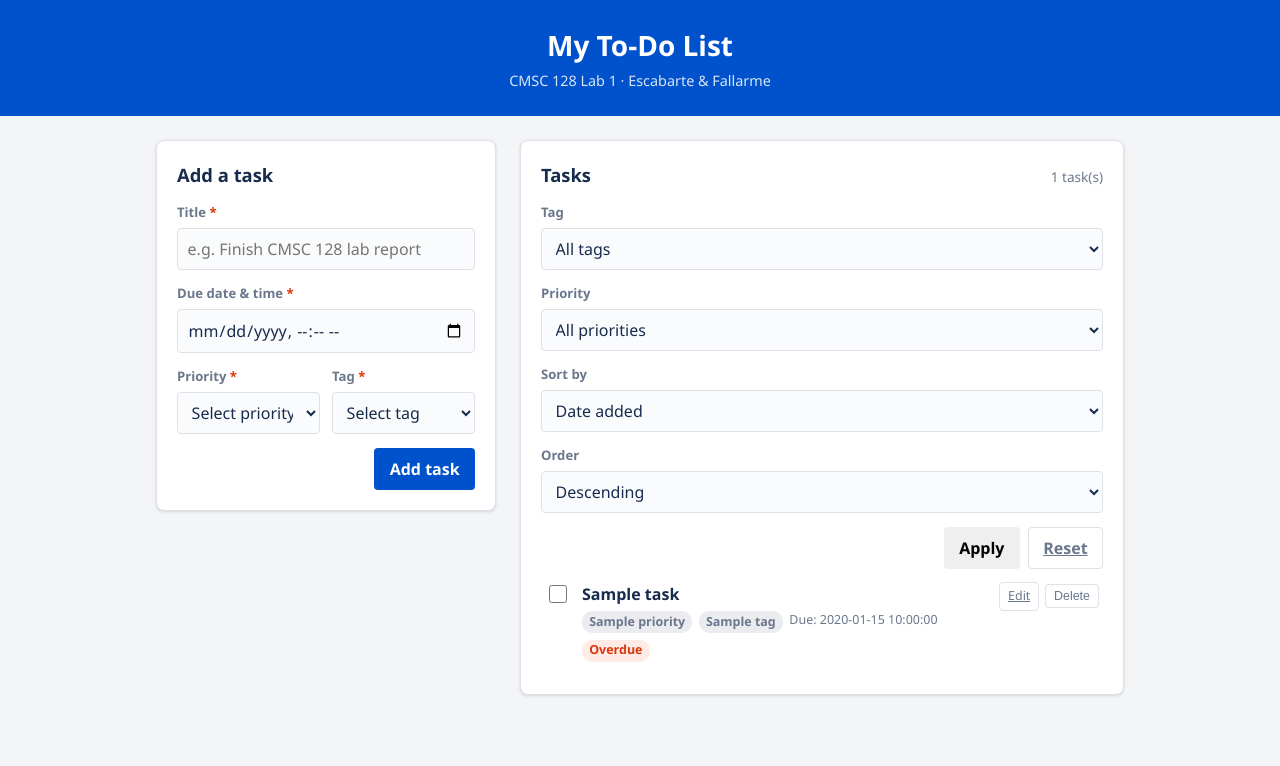
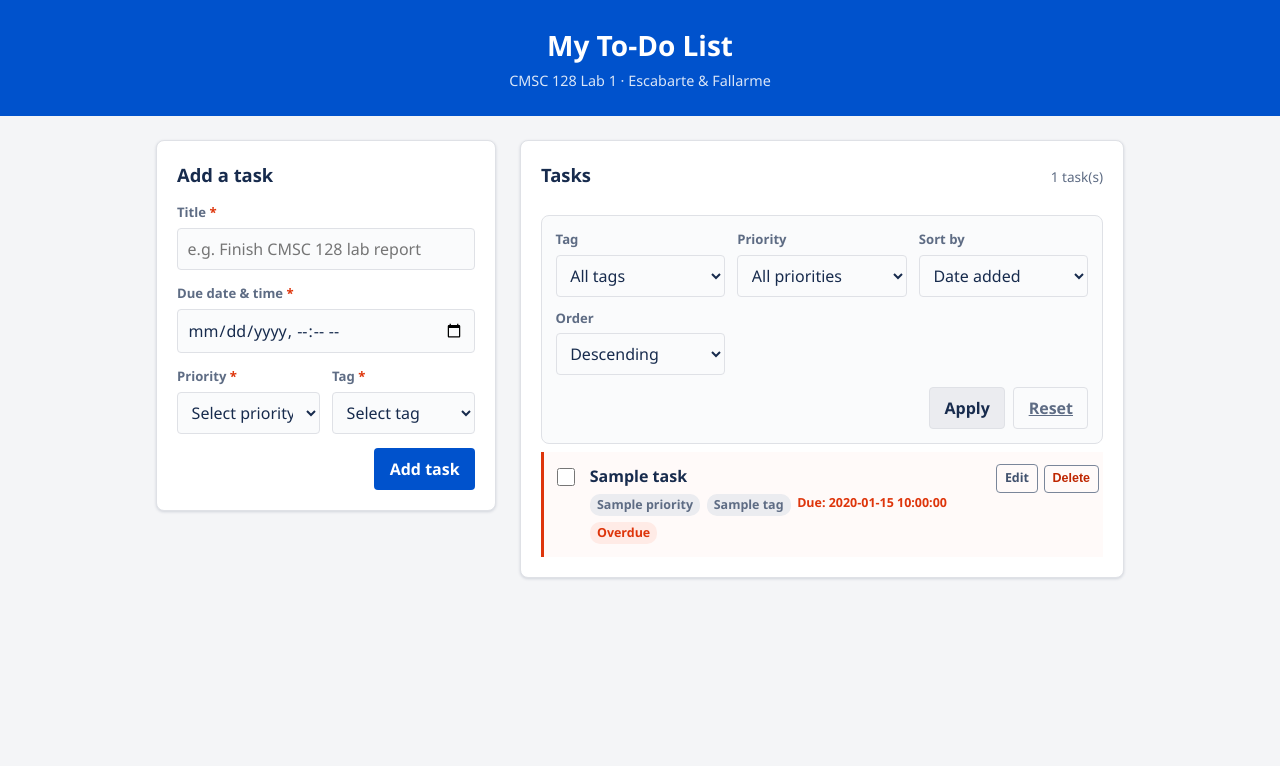
Before and after one commit to Matty-05/cmsc128-Lab1_CRUD_Escabarte_Fallarme, a Flask app: template templates/index.html in a window 1280 px wide. Shown: the top 766 px of the page. Run offline with Flask 3, Linux system fonts and the light colour scheme; the template is opened without the code that fills it: most values are stand-ins (such as "Sample title", 1, 10 or a date in 2020).

Commit message:
ux: style unstyled filter/task classes and fix low-contrast action buttons

```diff
--- a/static/css/style.css
+++ b/static/css/style.css
@@ -3,10 +3,12 @@
   --surface: #ffffff;
   --border: #dfe1e6;
   --text: #172b4d;
-  --text-muted: #6b778c;
+  --text-muted: #5e6c84;
   --primary: #0052cc;
   --primary-dark: #0747a6;
   --danger: #de350b;
+  --danger-text: #bf2600;
+  --control-border: #7a869a;
 
   --priority-high: #de350b;
   --priority-low: #00875a;
@@ -194,12 +196,47 @@ body {
 .btn-primary { background: var(--primary); color: #fff; }
 .btn-primary:hover { background: var(--primary-dark); }
 
+.btn-secondary {
+  background: #ebecf0;
+  color: var(--text);
+  border-color: var(--border);
+}
+.btn-secondary:hover { background: #dfe1e6; }
+
 .btn-ghost {
   background: transparent;
   color: var(--text-muted);
   border-color: var(--border);
 }
 .btn-ghost:hover { background: #ebecf0; }
+
+/* Filter + sort bar */
+.filter-form {
+  display: grid;
+  grid-template-columns: repeat(auto-fit, minmax(140px, 1fr));
+  align-items: end;
+  gap: 0.75rem;
+  margin: 0.75rem 0 0.5rem;
+  padding: 0.85rem;
+  background: #fafbfc;
+  border: 1px solid var(--border);
+  border-radius: var(--radius);
+  min-inline-size: 0; /* fieldset defaults to min-content; grid needs this */
+}
+
+.filter-form legend {
+  padding: 0 0.35rem;
+  font-size: 0.8rem;
+  font-weight: 700;
+  letter-spacing: 0.02em;
+  text-transform: uppercase;
+  color: var(--text-muted);
+}
+
+.filter-form .field { margin-bottom: 0; }
+
+/* Buttons always get their own full-width row, right-aligned. */
+.filter-actions { grid-column: 1 / -1; }
 
 /* Task list */
 .list-header {
@@ -222,6 +259,7 @@ body {
   gap: 0.75rem;
   padding: 0.8rem 0.25rem;
   border-bottom: 1px solid var(--border);
+  transition: opacity 0.15s ease;
 }
 
 .task-item:last-child { border-bottom: none; }
@@ -232,6 +270,11 @@ body {
   margin-top: 0.2rem;
   cursor: pointer;
   flex-shrink: 0;
+}
+
+.toggle-form {
+  display: flex;
+  margin: 0;
 }
 
 .task-body { flex: 1; min-width: 0; }
@@ -247,6 +290,24 @@ body {
   color: var(--text-muted);
 }
 .task-item.done { background: #f7f8f9; }
+
+/* Past its due date and not yet done. */
+.task-item.overdue-task {
+  border-left: 3px solid var(--danger);
+  padding-left: 0.55rem;
+  background: #fffaf9;
+}
+
+.task-item.overdue-task .task-due-date {
+  color: var(--danger);
+  font-weight: 600;
+}
+
+/* Queued for deletion while the undo window is open. */
+.task-item.pending-delete {
+  opacity: 0.45;
+}
+.task-item.pending-delete .task-title { text-decoration: line-through; }
 
 .task-meta {
   display: flex;
@@ -270,6 +331,11 @@ body {
 
 .badge.overdue { background: #ffebe6; color: var(--danger); }
 
+.task-due-date {
+  white-space: nowrap;
+  font-variant-numeric: tabular-nums;
+}
+
 .task-actions {
   display: flex;
   gap: 0.35rem;
@@ -277,16 +343,28 @@ body {
 }
 
 .icon-btn {
+  display: inline-block;
   background: transparent;
-  border: 1px solid var(--border);
+  border: 1px solid var(--control-border);
   border-radius: 4px;
   padding: 0.25rem 0.5rem;
   font-size: 0.78rem;
+  font-weight: 600;
+  line-height: 1.4;
+  text-decoration: none;
   cursor: pointer;
-  color: var(--text-muted);
+  color: #42526e;
 }
 .icon-btn:hover { background: #ebecf0; color: var(--text); }
-.icon-btn.delete:hover { background: #ffebe6; color: var(--danger); }
+.icon-btn:focus-visible { outline: 2px solid var(--primary); outline-offset: 2px; }
+
+/* Destructive action reads as destructive before you hover it. */
+.icon-btn.delete { color: var(--danger-text); }
+.icon-btn.delete:hover {
+  background: #ffebe6;
+  color: var(--danger-text);
+  border-color: var(--danger);
+}
 
 .empty-state {
   text-align: center;
```
